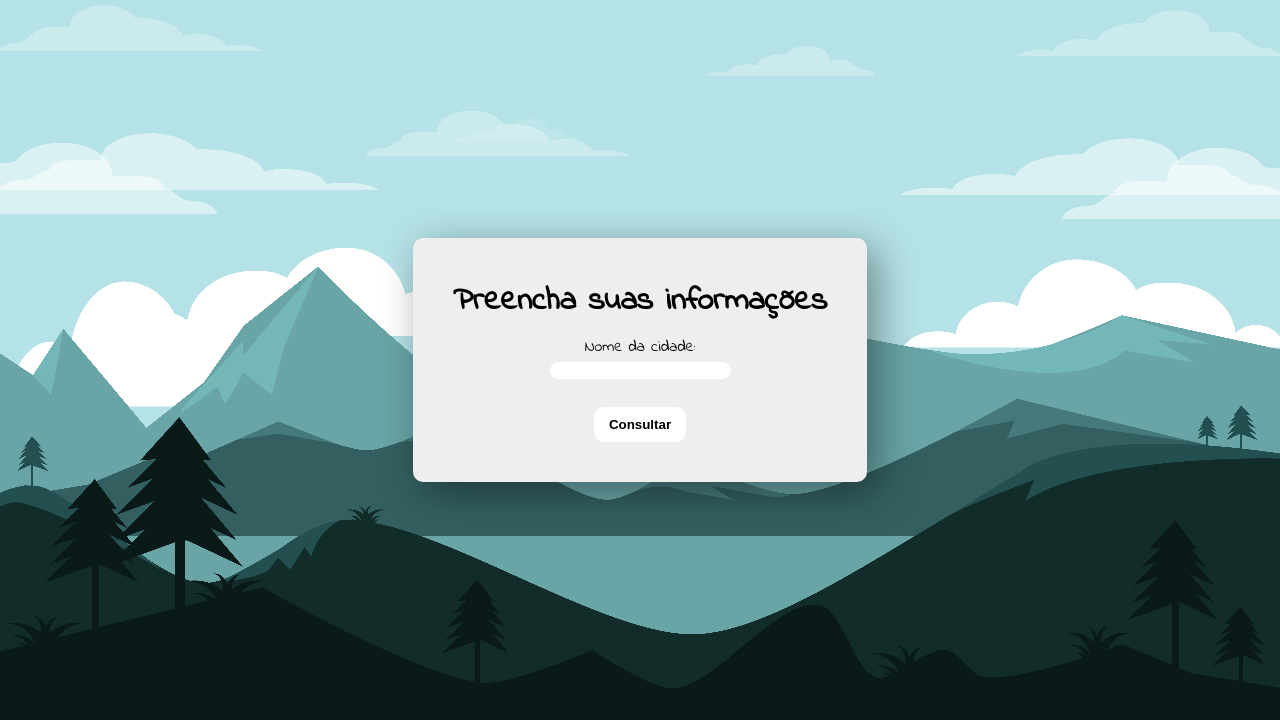
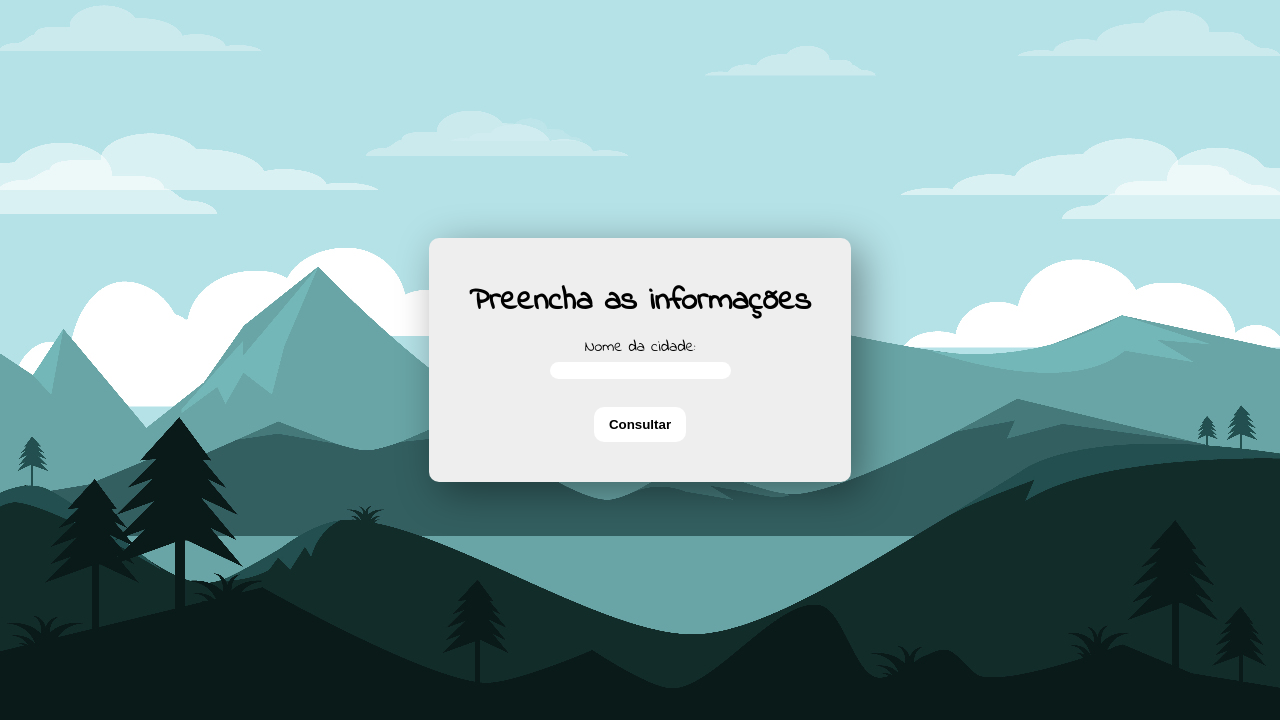
Before and after one commit to Kaue-Francisco/ClimateCheck, a Flask app: page / in a window 1280 px wide. Shown: the part 80-800 px from the top of the page. Run offline with Flask 3, Linux system fonts and the light colour scheme.

Commit message:
Erros ortográficos

```diff
--- a/templates/index.html
+++ b/templates/index.html
@@ -22,7 +22,7 @@
         <div class="page">
                 <div class="formLogin">
                     <form action="{{ url_for('resposta') }}" method="POST">
-                        <h1>Preencha suas informações</h1>
+                        <h1>Preencha as informações</h1>
 
                         <!-- Campos da Cidade e Estado -->
                         <div class="campos">
```
Also changed, not shown: README.md, static/demonstracao/home.png.
